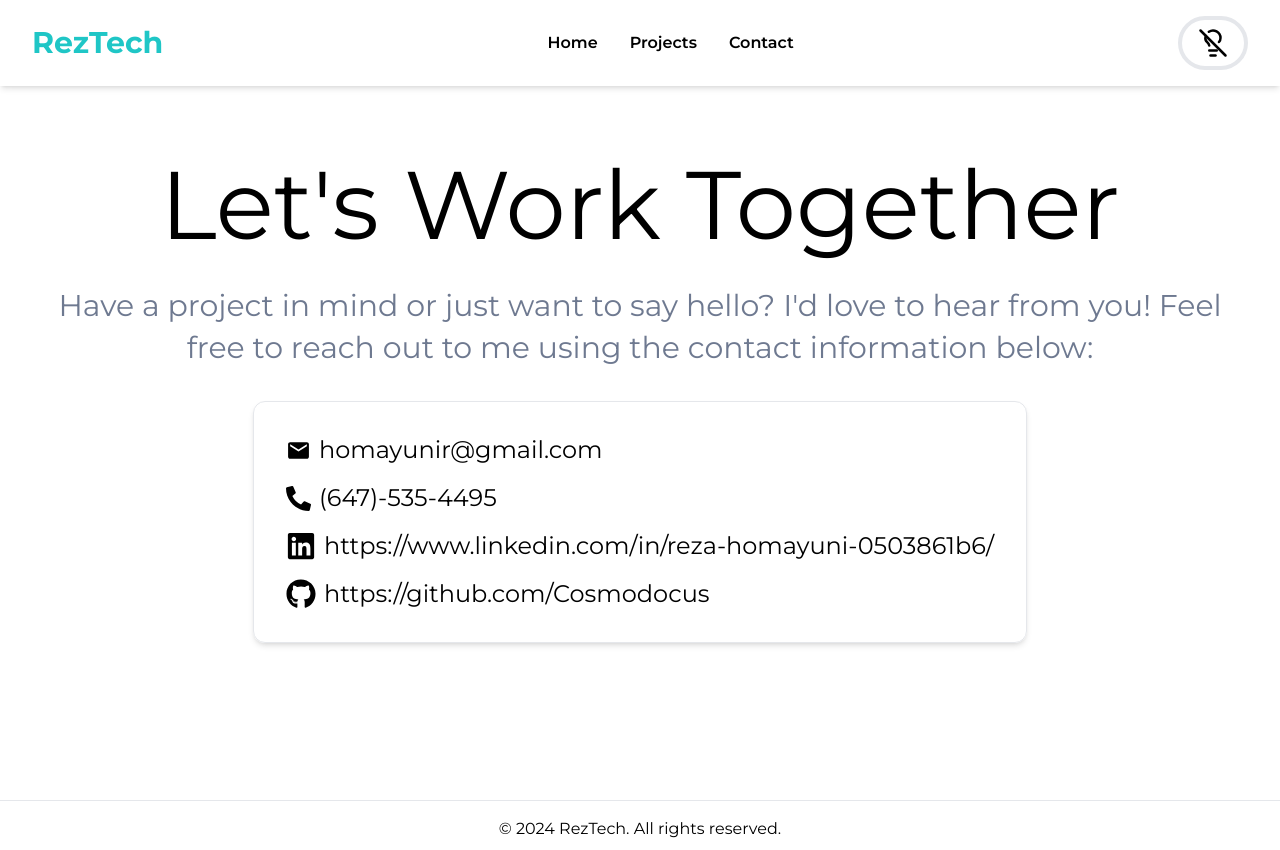
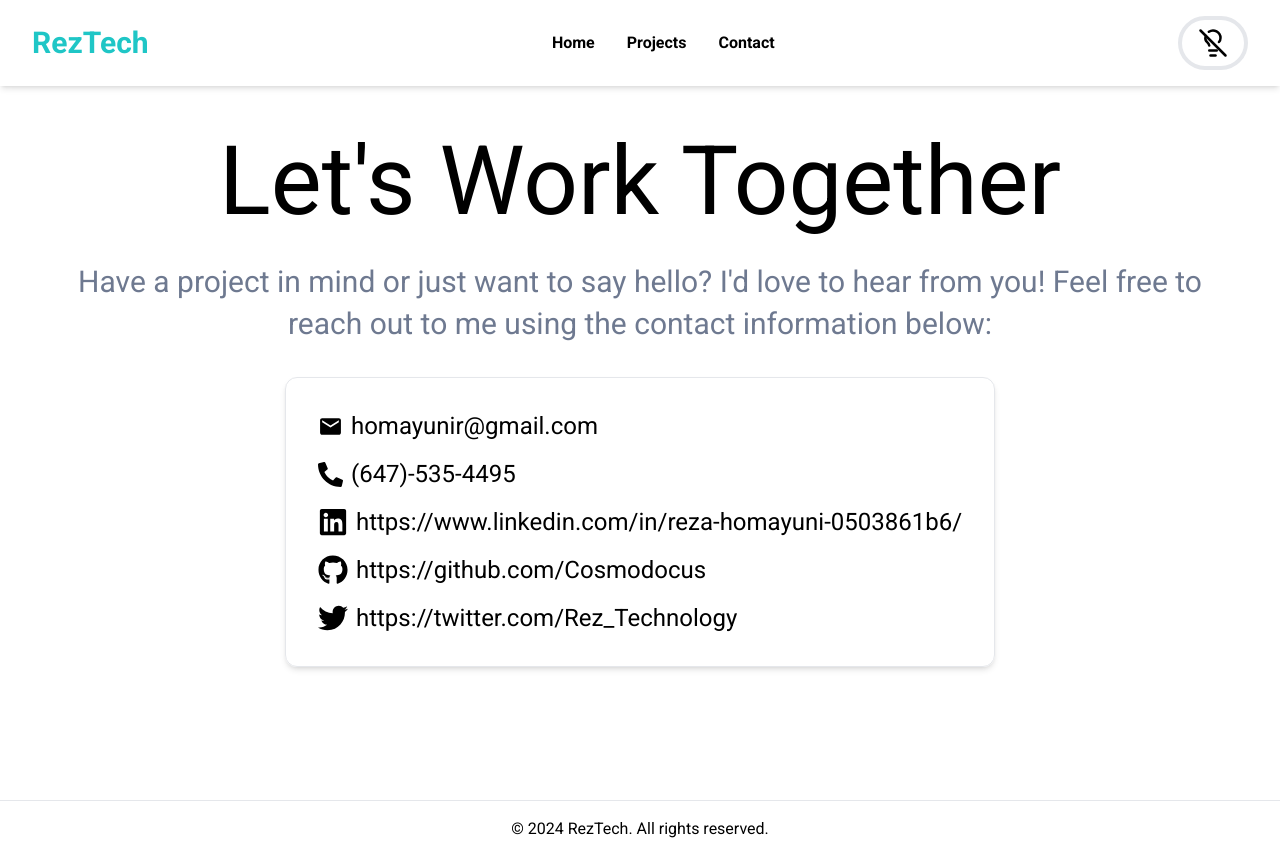
Before and after one commit to Cosmodocus/portfolio, a React (Vite) app: page /contacts in a window 1280 px wide. Built offline with nearby package versions, Linux system fonts and the light colour scheme.

Commit message:
Updated - changed typeface - added twitter link to socials - updated technologies in Youtube Clone

```diff
--- a/src/Components/Contacts.jsx
+++ b/src/Components/Contacts.jsx
@@ -1,6 +1,6 @@
 import React from 'react';
 import { MdEmail } from 'react-icons/md';
-import { FaGithub, FaLinkedin, FaPhoneAlt } from 'react-icons/fa';
+import { FaGithub, FaLinkedin, FaPhoneAlt, FaTwitter } from 'react-icons/fa'; // Import FaTwitter
 import { Link } from 'react-router-dom';
 
 const Contacts = () => {
@@ -19,7 +19,7 @@ const Contacts = () => {
 					<FaPhoneAlt size={25} />
 					(647)-535-4495
 				</li>
-				<li className='md:text-2xl  '>
+				<li className='md:text-2xl '>
 					<Link
 						to={'https://www.linkedin.com/in/reza-homayuni-0503861b6/'}
 						target='_blank'
@@ -38,6 +38,16 @@ const Contacts = () => {
 						<FaGithub size={30} /> https://github.com/Cosmodocus
 					</Link>
 				</li>
+				{/* Add Twitter link */}
+				<li className='md:text-2xl '>
+					<Link
+						className='flex items-center gap-2'
+						to={'https://twitter.com/Rez_Technology'} // Replace with your Twitter link
+						target='_blank'
+					>
+						<FaTwitter size={30} /> https://twitter.com/Rez_Technology
+					</Link>
+				</li>
 			</ul>
 		</div>
 	);
--- a/src/Components/Projects.jsx
+++ b/src/Components/Projects.jsx
@@ -46,7 +46,7 @@ const Projects = () => {
 						image: Youtube,
 						title: 'Youtube Clone',
 						description: 'A functional Youtube Clone website',
-						technologies: 'CSS, Youtube Data API V3',
+						technologies: 'React, React-Router, CSS, Youtube Data API V3',
 						githubLink: 'https://github.com/Cosmodocus/youtube-clone',
 						liveDemoLink: '#',
 					},
--- a/src/index.css
+++ b/src/index.css
@@ -1,13 +1,12 @@
-@import url('https://fonts.googleapis.com/css2?family=Montserrat:wght@400;500;600;700&display=swap');
+@import url('https://fonts.googleapis.com/css2?family=Roboto:wght@400;500;700&display=swap');
 
 @tailwind base;
 @tailwind components;
 @tailwind utilities;
 
 body {
-	font-family: 'Montserrat', sans-serif;
+	font-family: 'Roboto', sans-serif;
 }
-
 .dark {
 	background: #232121;
 	color: #fff;
```
